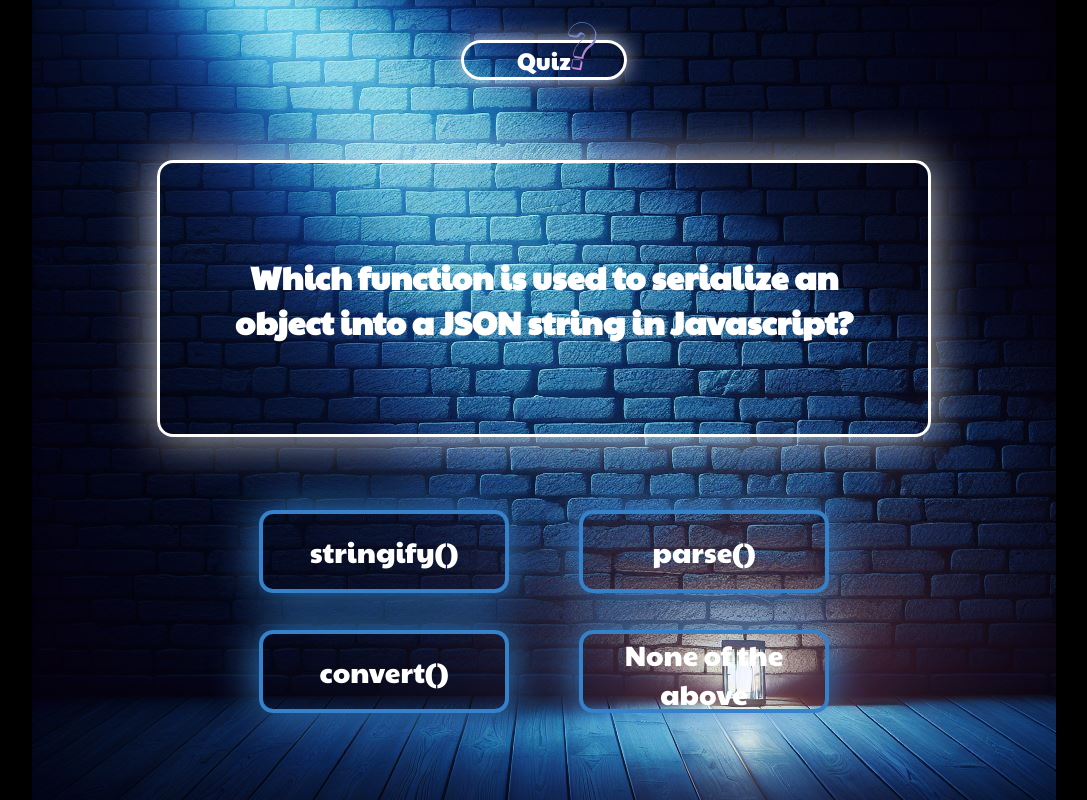
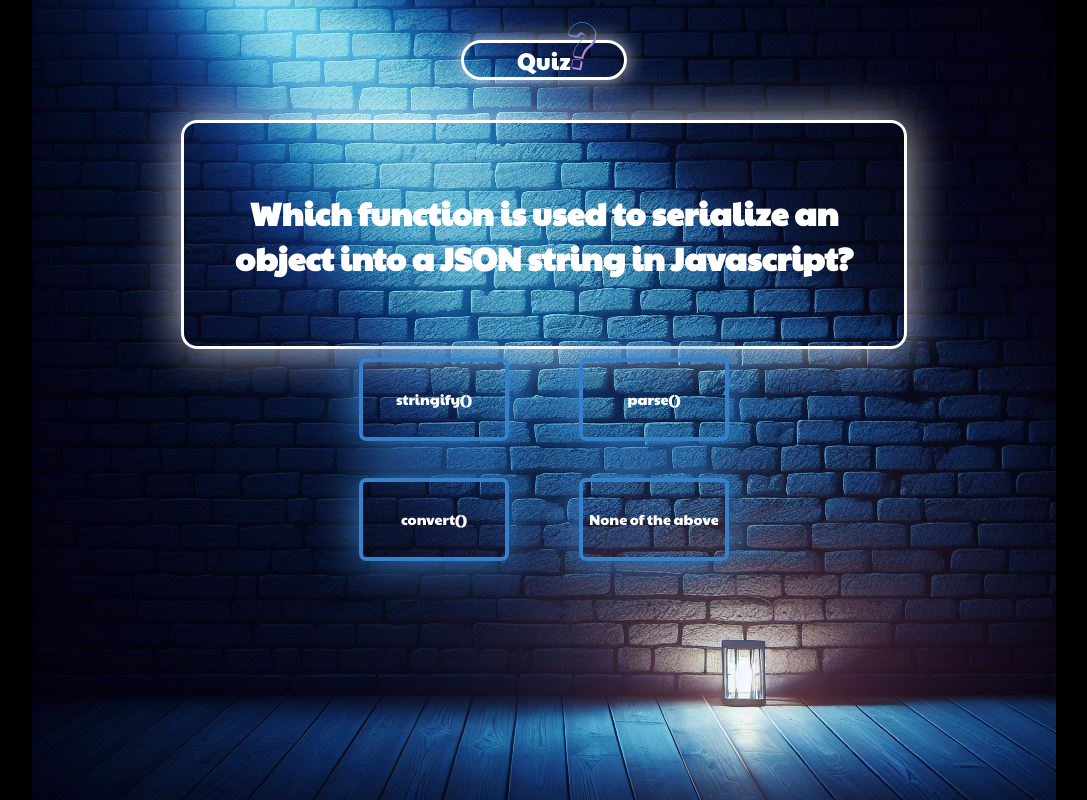
Before and after one commit to kna1703/quiz_react, a React (Vite) app: page / in a window 1280 px wide. Shown: the whole page, without its empty margins (96-1183 px from the left). Built offline with nearby package versions, Linux system fonts and the light colour scheme.

Commit message:
style media query

```diff
--- a/src/components/ButtonAnswer/ButtonAnswer.css
+++ b/src/components/ButtonAnswer/ButtonAnswer.css
@@ -17,15 +17,28 @@
   text-decoration: none;
   width: 250px;
   height: 83px;
-  box-shadow: 0 0 45px rgba(53,130,202, 1);
+  box-shadow: 0 0 45px rgba(53, 130, 202, 1);
 }
 
 .green {
-  border: solid 4px #00B41C;
-  box-shadow: 0 0 45px rgba(0,180,28, 1);
+  border: solid 4px #00b41c;
+  box-shadow: 0 0 45px rgba(0, 180, 28, 1);
 }
 
 .red {
-  border: solid 4px #FA87DB;
-  box-shadow: 0 0 45px rgba(250,135,219, 1);
+  border: solid 4px #fa87db;
+  box-shadow: 0 0 45px rgba(250, 135, 219, 1);
 }
+
+@media only screen and (min-width: 430px) {
+  .btn-answer {
+    width: 150px;
+    height: 83px;
+    font-size: 0.9rem;
+  }
+  .bouton-grid {
+    grid-template-columns: 200px 200px;
+    grid-template-rows: 100px 100px;
+    gap: 20px;
+  }
+}
--- a/src/components/question/question/question.css
+++ b/src/components/question/question/question.css
@@ -1,10 +1,16 @@
 .box {
-    border: solid white;
-    width: 50%;
-    text-align: center;
-    margin: 5vh auto 8vh auto;
+  border: solid white;
+  width: 50%;
+  text-align: center;
+  margin: 5vh auto 8vh auto;
 }
 
 h2 {
-    font-size: 4vh;
+  font-size: 4vh;
 }
+
+@media only screen and (min-width: 430px) {
+  .box {
+    margin: 0 auto;
+  }
+}
--- a/src/index.css
+++ b/src/index.css
@@ -10,15 +10,19 @@
 }
 
 :root {
---goodanswer:#00B41C;
---wronganswer:#FA87DB;
---answer:#3585CE;
+  --goodanswer: #00b41c;
+  --wronganswer: #fa87db;
+  --answer: #3585ce;
 }
 
-h1, h2, h3, h4, p, button {
-  font-family: 'PaytoneOne-Regular';
+h1,
+h2,
+h3,
+h4,
+p,
+button {
+  font-family: "PaytoneOne-Regular";
   color: white;
-
 }
 
 body {
@@ -37,3 +41,9 @@ body {
   border-radius: 1em;
   box-shadow: 0 0 45px rgba(255, 255, 255, 0.75);
 }
+
+@media only screen and (min-width: 430px) {
+  .box {
+    padding: 5vh;
+  }
+}
```
Also changed, not shown: src/components/Button.jsx (deleted, +0 -15 lines).
